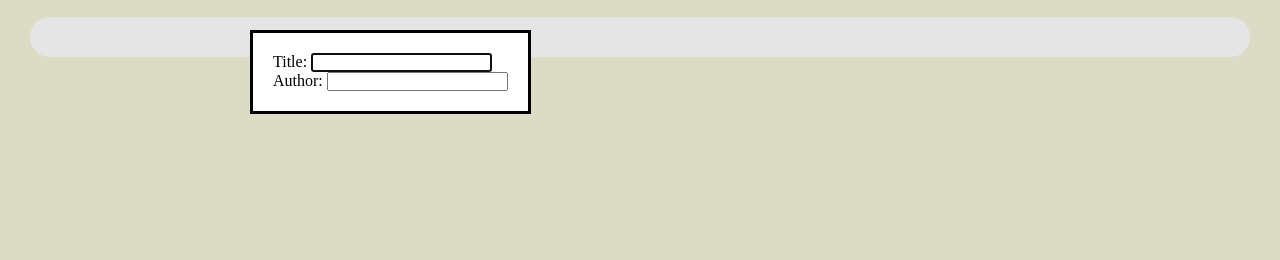
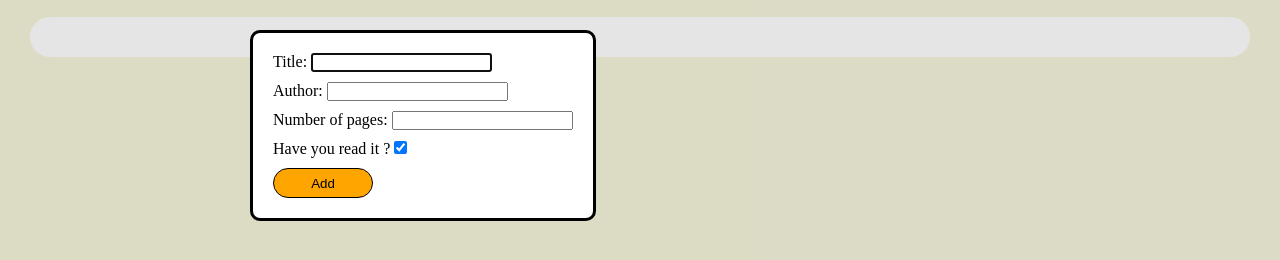
Before and after one commit to oBanton26/library-project, a plain HTML site: page index.html in a window 1280 px wide. Both pictures are taken after a click on the button "New book". Shown: the part 70-330 px from the top of the page. Drawn offline with Linux system fonts and the light colour scheme.

Commit message:
Finish building the form

```diff
--- a/index.html
+++ b/index.html
@@ -12,7 +12,8 @@
         <h1>My Library</h1>
         <button class="new-book-button">New book</button>
     </div>
-    <dialog>
+
+    <dialog closedby="any">
         <form action="" method="dialog">
             <div>
                 <label for="title">Title:</label>
@@ -22,8 +23,20 @@
                 <label for="author">Author:</label>
                 <input type="text" id="author" name="author">
             </div>
+            <div>
+                <label for="nbOfPages">Number of pages:</label>
+                <input type="number" id="nbOfPages" name="nbOfPages" min="1">
+            </div>
+            <div>
+                <label for="beenRead">Have you read it ?</label>
+                <input type="checkbox" name="beenRead" id="beenRead" checked>
+            </div>
+            <div>
+                <button>Add</button>
+            </div>
         </form>
     </dialog>
+
     <div class="library-container">
 
     </div>
--- a/styles.css
+++ b/styles.css
@@ -60,9 +60,21 @@ h1 {
 }
 
 dialog {
-    margin: 100px 250px
+    margin: 100px 250px;
+    border-radius: 10px;
 }
 
 form {
     margin: 20px;
+    display: flex;
+    flex-direction: column;
+    gap: 10px;
 }
+
+form button {
+    background-color: orange;
+    width: 100px;
+    height: 30px;
+    border: 1px solid black;
+    border-radius: 15px;
+}
```
